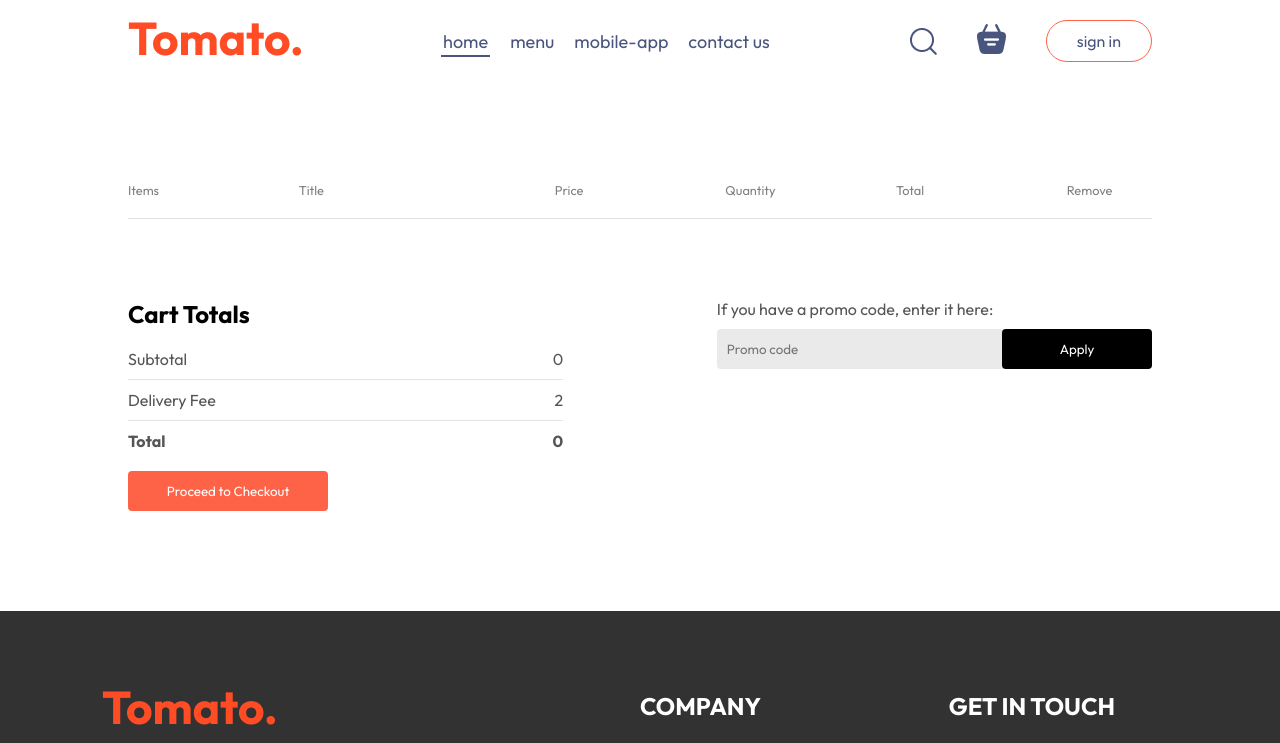
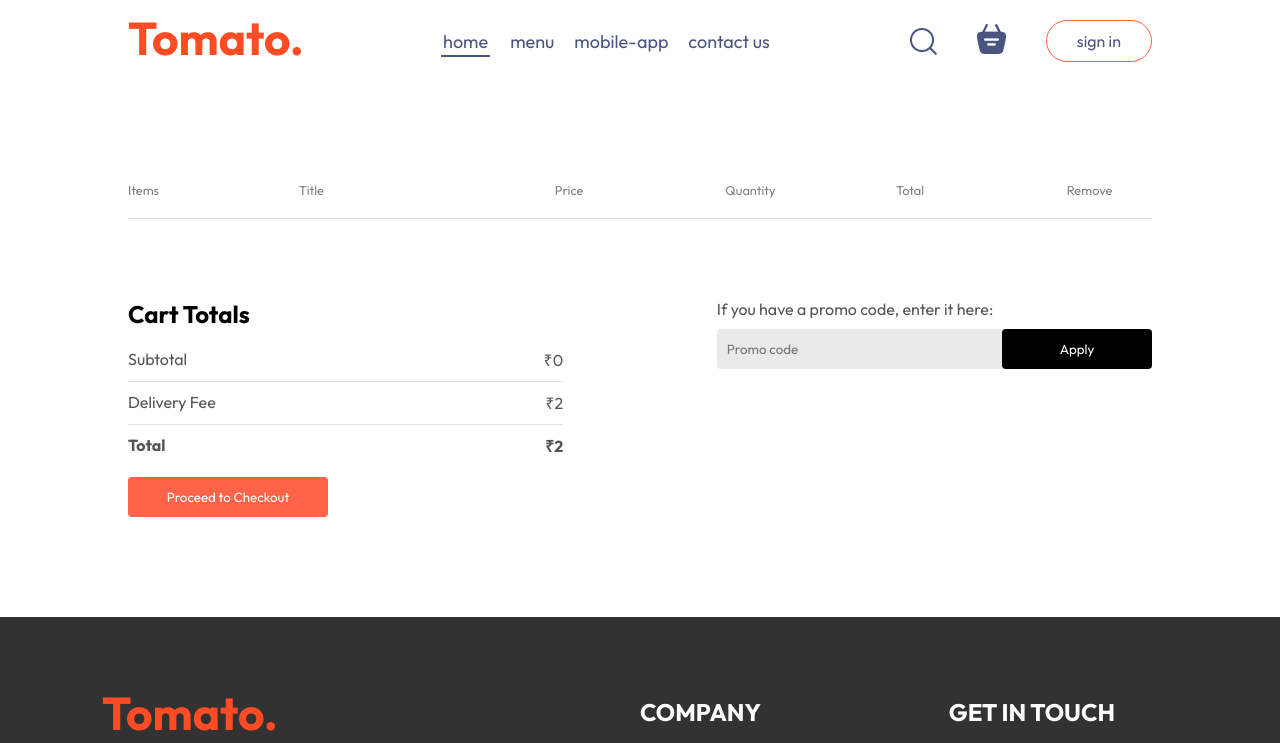
Before and after one commit to mahak-2005/food-delivery-project, a React (Vite) app in the folder frontend/: page /cart in a window 1280 px wide. Shown: the top 743 px of the page. Built offline with nearby package versions, Linux system fonts and the light colour scheme.

Commit message:
add respones in the cart.jsx

```diff
--- a/frontend/src/pages/Cart/Cart.jsx
+++ b/frontend/src/pages/Cart/Cart.jsx
@@ -4,7 +4,7 @@
 
 const Cart = () => {
 
-  const { cartItems, food_list, removeFromCart } = useContext(StoreContext);
+  const { cartItems, food_list, removeFromCart, getTotalCartAmount } = useContext(StoreContext);
 
   return (
     <div className='cart'>
@@ -43,17 +43,17 @@
           <div>
             <div className="cart-total-details">
               <p>Subtotal</p>
-              <p>{0}</p>
+              <p>₹{getTotalCartAmount()}</p>
             </div>
             <hr />
             <div className="cart-total-details">
               <p>Delivery Fee</p>
-              <p>{2}</p>
+              <p>₹{2}</p>
             </div>
             <hr />
             <div className="cart-total-details">
               <b>Total</b>
-              <b>{0}</b>
+              <b>₹{getTotalCartAmount() + 2}</b>
             </div>
           </div>
           <button>
```
